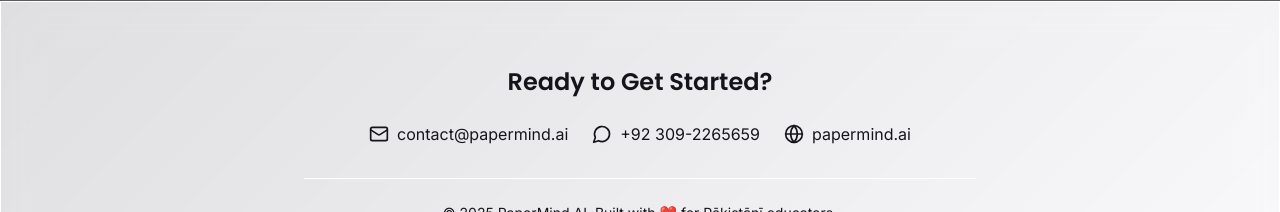
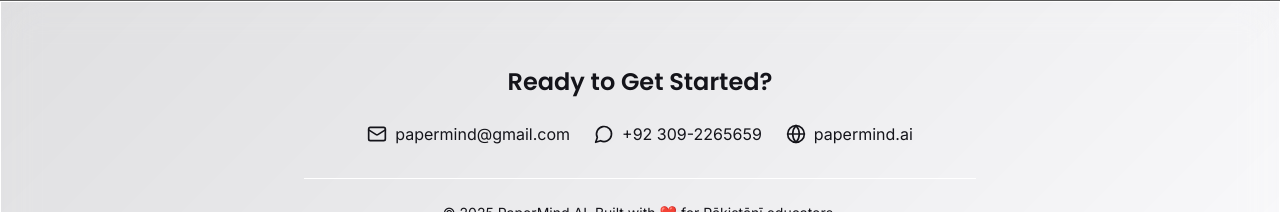
Before and after one commit to SyedHabib14/PaperMind-AI, a React (Vite) app: page / in a window 1280 px wide. Shown: the part 10226-10438 px from the top of the page. Built offline with nearby package versions, Linux system fonts and the light colour scheme; grey boxes are pictures that could not be loaded; the HTML template or start-up script is replaced by a standard one; a web font is replaced by a local one.

Commit message:
Update Footer.tsx

```diff
--- a/src/components/Footer.tsx
+++ b/src/components/Footer.tsx
@@ -19,15 +19,15 @@ export function Footer() {
 
             <div className="flex flex-col sm:flex-row gap-6 justify-center items-center mb-8">
               <a
-                href="mailto:contact@papermind.ai"
+                href="mailto:papermind@gmail.com"
                 className="flex items-center space-x-2 text-text-secondary hover:text-primary transition-colors"
               >
                 <Mail className="w-5 h-5" />
-                <span>contact@papermind.ai</span>
+                <span>papermind@gmail.com</span>
               </a>
 
               <a
-                href="https://wa.me/923001234567"
+                href="https://wa.me/923092265659"
                 className="flex items-center space-x-2 text-text-secondary hover:text-primary transition-colors"
               >
                 <MessageCircle className="w-5 h-5" />
```
